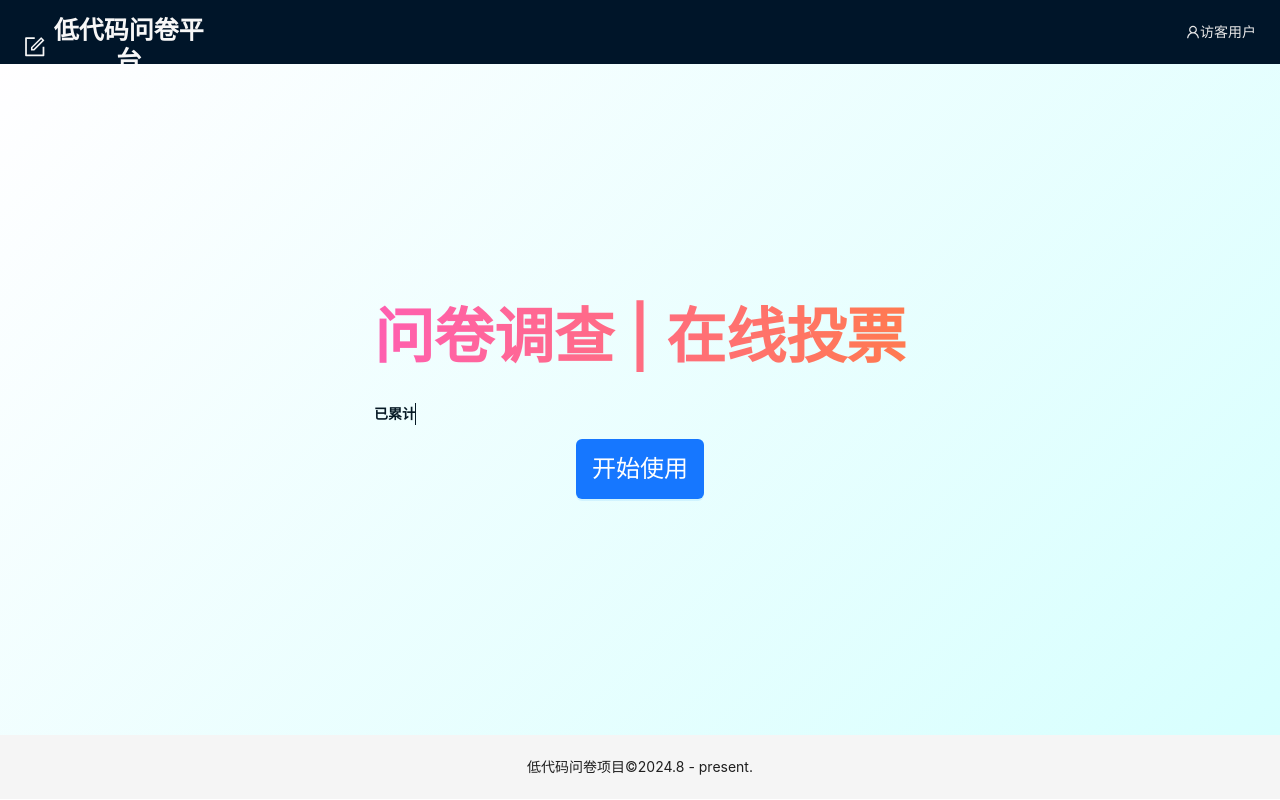
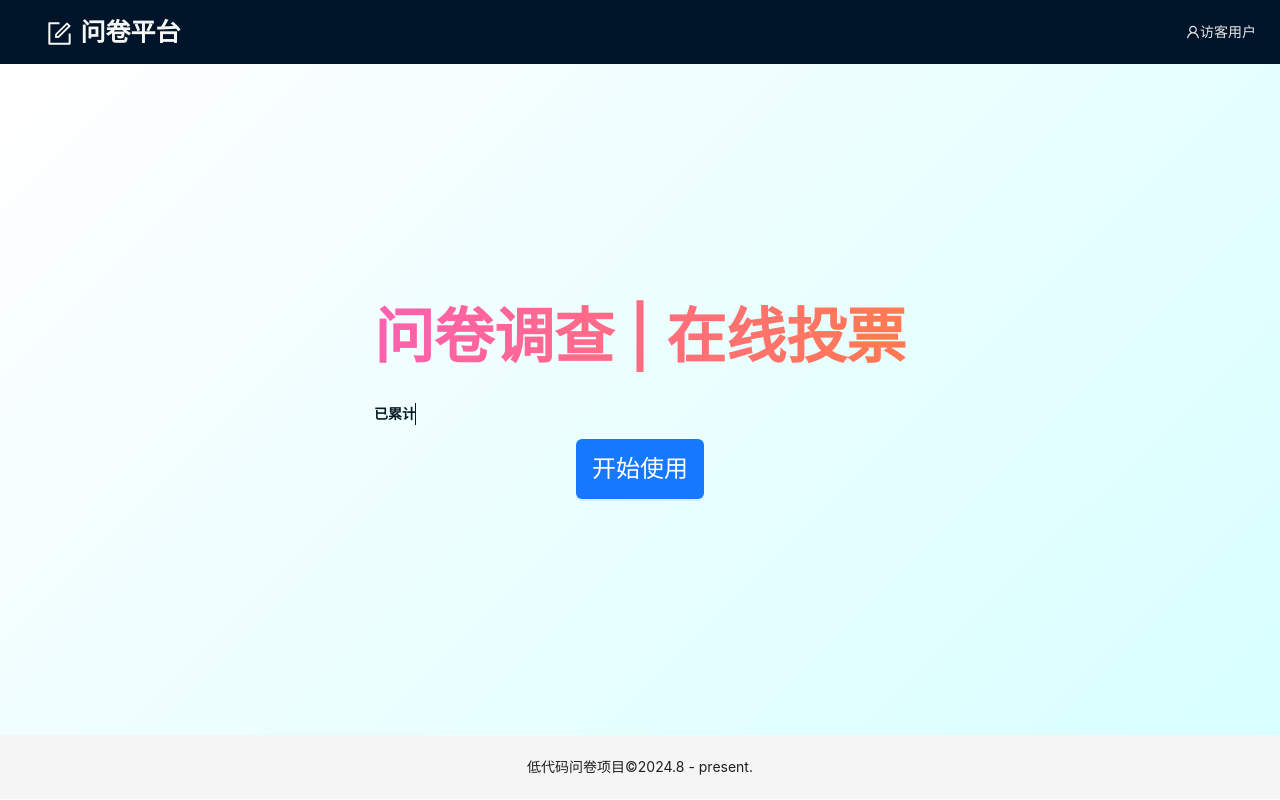
Before and after one commit to LongYinMo/questionnaire-system-main, a React (Create React App) app: page / in a window 1280 px wide. Built offline with nearby package versions, Linux system fonts and the light colour scheme; what redux-undo would draw is missing.

Commit message:
轻微UI修改-3

```diff
--- a/public/index.html
+++ b/public/index.html
@@ -7,7 +7,7 @@
     <meta name="theme-color" content="#000000" />
     <meta
       name="description"
-      content="zono问卷，问卷调查，在线投票"
+      content="问卷调查，在线投票"
     />
     <link rel="apple-touch-icon" href="%PUBLIC_URL%/logo192.png" />
     <!--
@@ -24,7 +24,7 @@
       work correctly both with client-side routing and a non-root public URL.
       Learn how to configure a non-root public URL by running `npm run build`.
     -->
-    <title>zono问卷</title>
+    <title>问卷平台</title>
   </head>
   <body>
     <noscript>You need to enable JavaScript to run this app.</noscript>
--- a/src/components/Logo.tsx
+++ b/src/components/Logo.tsx
@@ -26,7 +26,7 @@ const Logo: FC = () => {
           <Title>
             <FormOutlined id="logo" />
           </Title>
-          <Title>低代码问卷平台</Title>
+          <Title>问卷平台</Title>
         </Space>
       </Link>
     </div>
--- a/src/pages/question/Edit/index.tsx
+++ b/src/pages/question/Edit/index.tsx
@@ -18,7 +18,7 @@ const Edit: FC = () => {
     dispatch(changeSelectedId(''))
   }
   // TODO修改标题
-  useTitle(`低代码问卷平台——问卷编辑`)
+  useTitle(`问卷平台——问卷编辑`)
 
   return (
     <div className={styles.container}>
```
